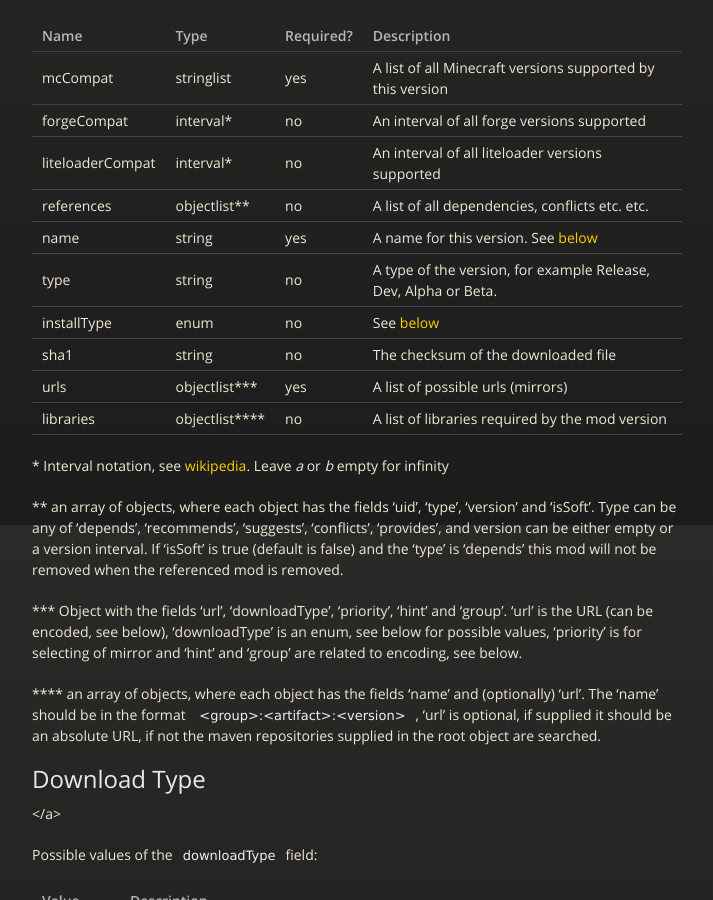
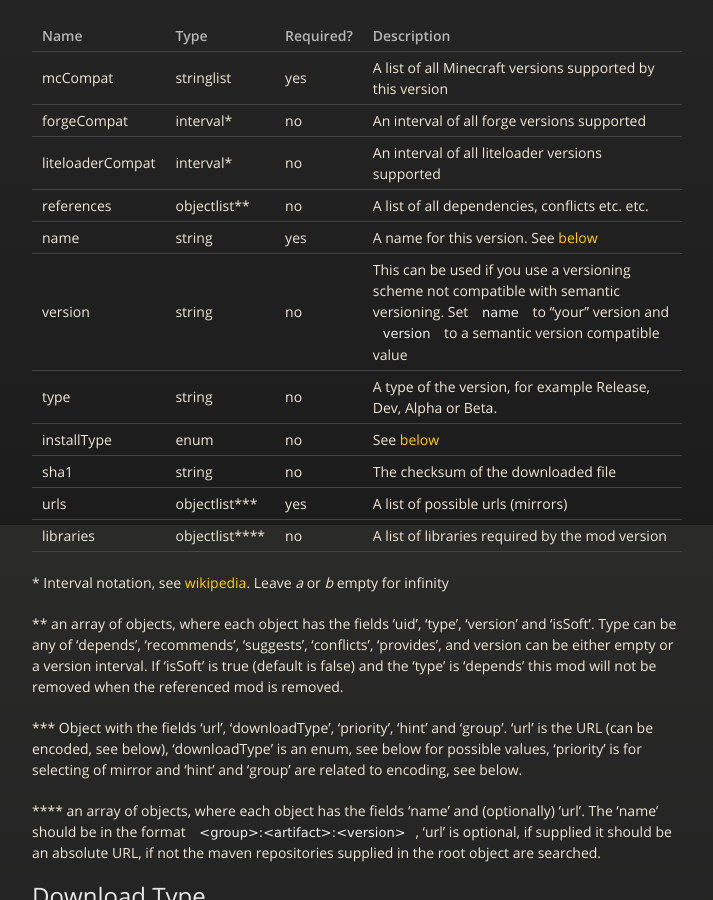
Before and after one commit to 02JanDal/QuickModDoc, a Jekyll site: the page built from qm_versions_spec.markdown, in a window 1280 px wide and 900 px high, scrolled down 375 px. Shown: the whole window, without its empty margins (283-996 px from the left). Built offline with Jekyll 4.4.1, drawn with Linux system fonts in a browser that asks for light colours; nearby versions of some CDN libraries; Markdown is read by kramdown in place of the engine named in the settings.

Commit message:
Add the possibility to use a custom versioning scheme

```diff
--- a/qm_versions_spec.markdown
+++ b/qm_versions_spec.markdown
@@ -14,6 +14,7 @@ forgeCompat | interval\* | no | An interval of all forge versions supported
 liteloaderCompat | interval\* | no | An interval of all liteloader versions supported
 references | objectlist\*\* | no | A list of all dependencies, conflicts etc. etc.
 name | string | yes | A name for this version. See [below](#note_versions)
+version | string | no | This can be used if you use a versioning scheme not compatible with semantic versioning. Set `name` to "your" version and `version` to a semantic version compatible value
 type | string | no | A type of the version, for example Release, Dev, Alpha or Beta.
 installType | enum | no | See [below](#installtype)
 sha1 | string | no | The checksum of the downloaded file
```
